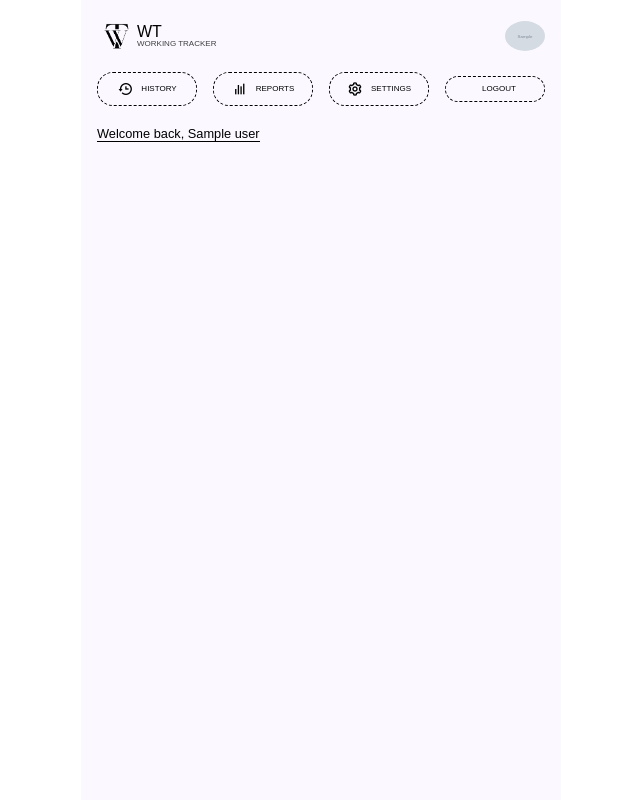
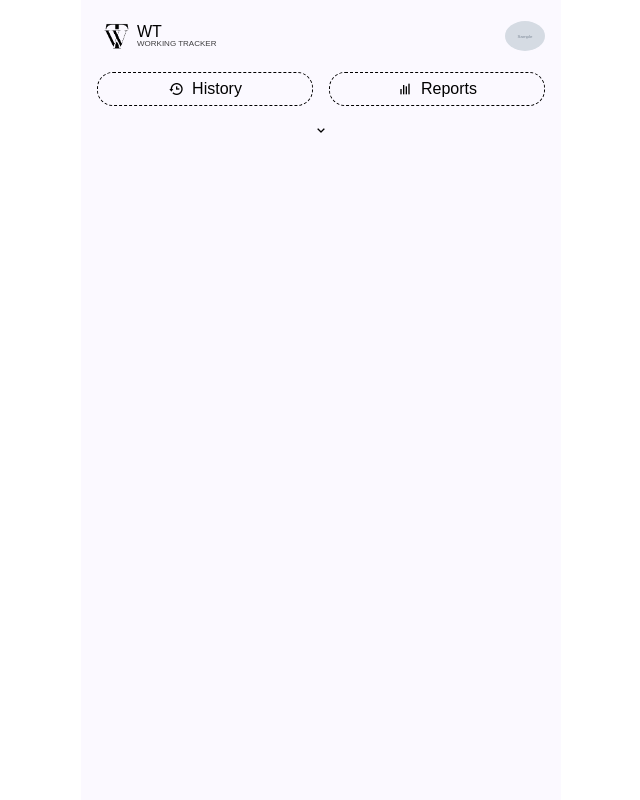
Before and after one commit to code-hamster-rohit/WORKING_TRACKER, a Flask app: template templates/dashboard.html in a window 1280 px wide. Shown: the whole page, without its empty margins (319-959 px from the left). Run offline with Flask 3, Linux system fonts and the light colour scheme; the template is opened without the code that fills it: most values are stand-ins (such as "Sample title", 1, 10 or a date in 2020); grey boxes marked "Sample" are stand-in pictures; some libraries are stand-ins or nearby versions.

Commit message:
Add files via upload

```diff
--- a/static/css/dashboard.css
+++ b/static/css/dashboard.css
@@ -144,7 +144,7 @@ body {
     width: 100%;
     height: max-content;
     display: flex;
-    flex-direction: row;
+    flex-direction: column;
     justify-content: center;
     align-items: center;
     box-sizing: border-box;
@@ -189,6 +189,24 @@ body {
     transition: all 0.3s ease-in-out;
 }
 
+.expander {
+    width: max-content;
+    height: max-content;
+    display: flex;
+    flex-direction: row;
+    justify-content: center;
+    align-items: center;
+    box-sizing: border-box;
+    cursor: pointer;
+}
+
+.expander i {
+    font-size: 1rem;
+    line-height: 1rem;
+    font-weight: 400;
+    text-align: left;
+}
+
 .navigation-link {
     width: 100%;
     height: max-content;
@@ -204,10 +222,10 @@ body {
 }
 
 .navigation-link span {
-    font-size: 0.5rem;
-    line-height: 0.5rem;
-    font-weight: 300;
-    text-transform: uppercase;
+    font-size: 1rem;
+    line-height: 1rem;
+    font-weight: 400;
+    /* text-transform: uppercase; */
     color: rgba(0, 0, 0, 1);
 }
 
@@ -258,3 +276,7 @@ body {
     color: rgba(0, 0, 0, 1);
     border-bottom: 1px solid rgba(0, 0, 0, 1);
 }
+
+.hidden {
+    display: none;
+}
--- a/templates/dashboard.html
+++ b/templates/dashboard.html
@@ -44,7 +44,7 @@
                                 </a>
                             </li>
                         </div>
-                        <div class="navigation-inner">
+                        <div class="navigation-inner hidden">
                             <li class="navigation-item">
                                 <a href="/settings" class="navigation-link">
                                     <i class='bx bx-cog'></i>
@@ -58,14 +58,17 @@
                                 </a>
                             </li>
                         </div>
+                        <div class="expander">
+                            <i class='bx bx-chevron-down'></i>
+                        </div>
                     </ul>
                 </div>
             </div>
-            <div class="dashboard-content">
+            <!-- <div class="dashboard-content">
                 <div class="dashboard-content-header">
                     <span class="dashboard-content-header-text">Welcome back, {{ user_data.name }}</span>
                 </div>
-            </div>
+            </div> -->
         </div>
     </div>
     <script src="/static/js/dashboard.js"></script>
```
